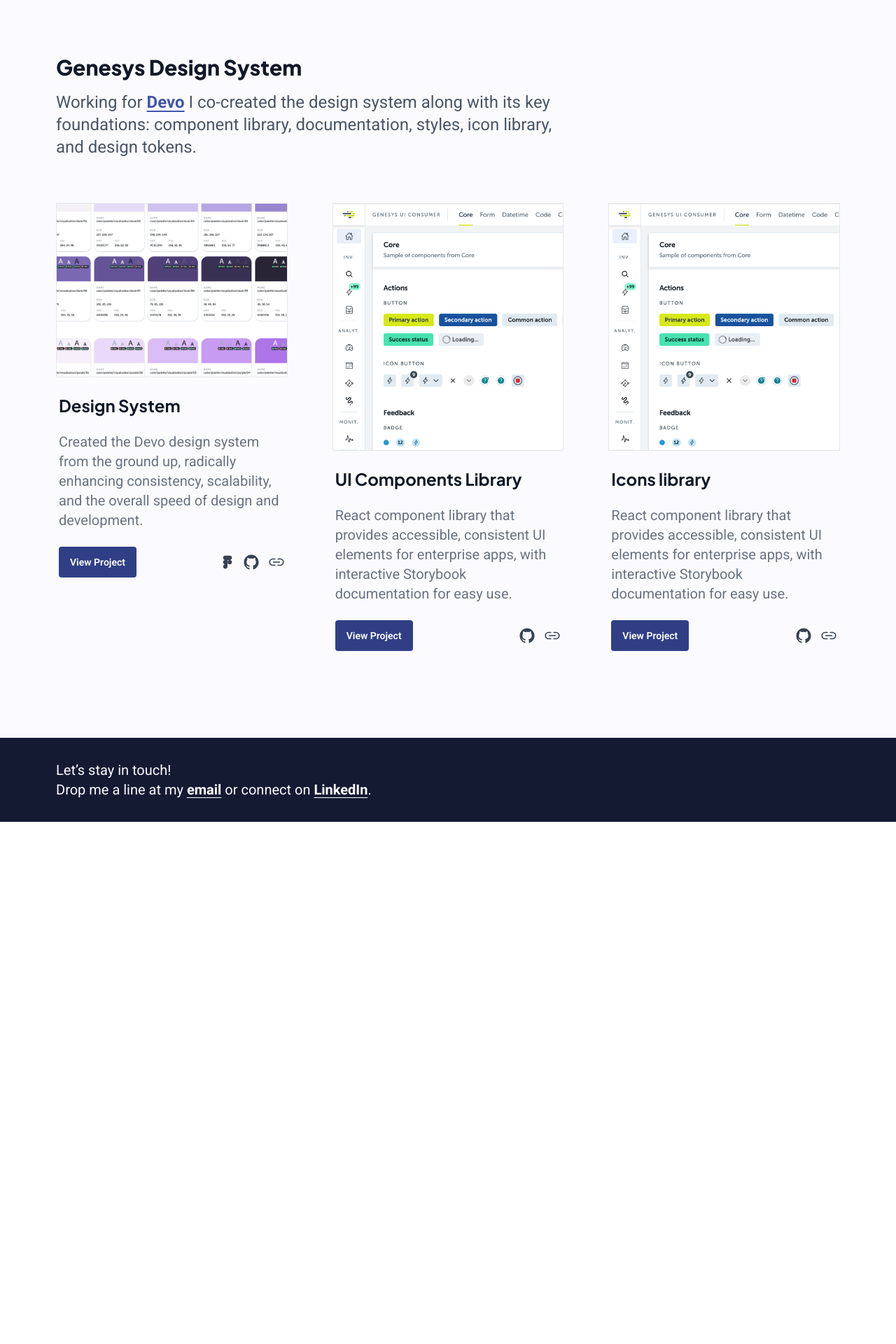
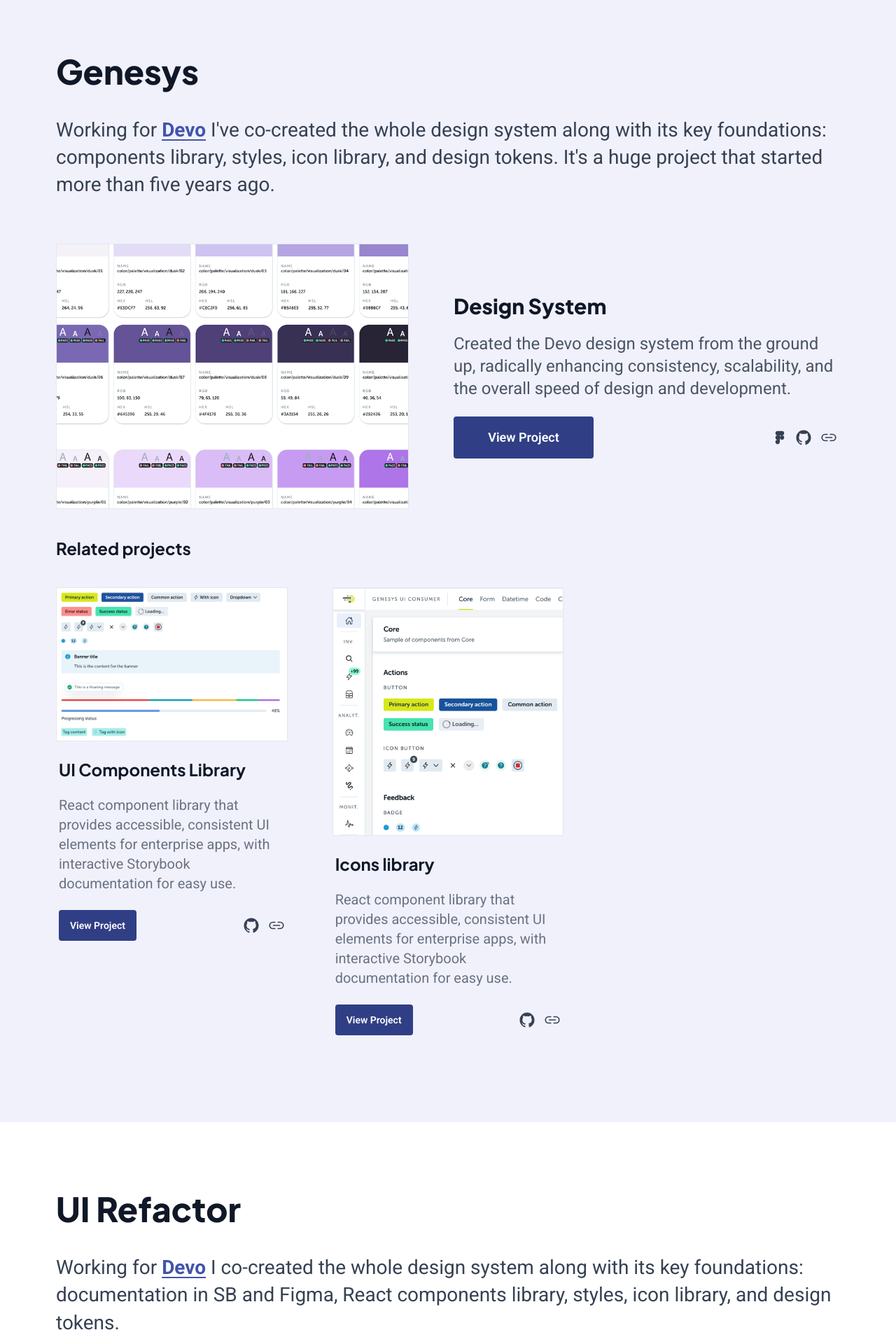
Before and after one commit to joseandresgranero/portfolio, a Next.js app: page / in a window 1280 px wide. Shown: the part 420-2340 px from the top of the page at 70% size. Before the commit the page ends 1594 px from the top, so only its background shows below. Built offline with nearby package versions, Linux system fonts and the light colour scheme.

Commit message:
Global adjustments

```diff
--- a/src/app/components/ProjectsCard.tsx
+++ b/src/app/components/ProjectsCard.tsx
@@ -16,6 +16,7 @@
 export const ProjectsCard: React.FC<ArticleCardProps> = ({
   title,
   description,
+  featured,
   image,
   imageHeight,
   imageWidth,
@@ -26,10 +27,16 @@
   figmaLink,
 }) => {
   return (
-    <div className="card card--project flex flex-col">
+    <div
+      className={`card card--project flex ${
+        featured ? "flex-row gap-15 items-center" : "flex-col"
+      }`}
+    >
       <a
         href={`/projects/${slug}`}
-        className="overflow-hidden border border-gray-200"
+        className={`${
+          featured ? "flex-[0_0_45%] max-w-[920px]" : "flex-[0 0 auto]"
+        } overflow-hidden border border-gray-200`}
         title={`View project '${title}'`}
       >
         <Image
@@ -40,14 +47,28 @@
           className="object-cover transition-all duration-200 hover:scale-110 hover:saturate-150"
         />
       </a>
-      <div className="px-1 py-6">
-        <h2 className="text-[24px] font-bold font-heading mb-5">{title}</h2>
-        <p className="text-gray-500">{description}</p>
+      <div className="px-1 py-6 max-w-[var(--max-width-text)]">
+        <h2
+          className={`${
+            featured ? "text-3xl font-extrabold" : "text-[24px] font-bold"
+          } font-heading mb-5`}
+        >
+          {title}
+        </h2>
+        <p
+          className={`${featured ? "text-2xl text-gray-600" : "text-gray-500"}`}
+        >
+          {description}
+        </p>
         <div className="flex items-center justify-between mt-6">
           <a
             href={`/projects/${slug}`}
             title={`View project '${title}'`}
-            className="px-4 py-3 bg-[var(--primary-color-weak)] text-sm font-medium text-white rounded cursor-pointer hover:bg-[var(--primary-color-weaker)] transition-colors duration-150 ease-in-out"
+            className={`${
+              featured
+                ? "px-8 py-4 min-w-[200px] text-lg text-center"
+                : "px-4 py-3 text-sm"
+            } bg-[var(--primary-color-weak)] font-medium text-white rounded cursor-pointer hover:bg-[var(--primary-color-weaker)] transition-colors duration-150 ease-in-out`}
           >
             View Project
           </a>
--- a/src/app/components/ProjectsSection.tsx
+++ b/src/app/components/ProjectsSection.tsx
@@ -6,15 +6,13 @@
 
 export const ProjectsSection = () => {
   return (
-    <section
-      id="projects"
-      className="bg-[var(--projects-bg-color)] px-[var(--padding-x-base)] md:px-[var(--padding-x-base-md)] py-10  md:py-25"
-    >
-      <div className="mb-16 max-w-[var(--max-width-text)]">
-        <div className="text-3xl font-extrabold mb-4 font-heading">
-          Genesys Design System
+    <section id="projects">
+      <div className="bg-[var(--projects-bg-color)] px-[var(--padding-x-base)] md:px-[var(--padding-x-base-md)] py-10  md:py-25">
+        <div className="mb-16 max-w-[var(--max-width-text-md)]">
+          <div className="text-5xl font-extrabold mb-10 font-heading">
+            Genesys
           </div>
-        <div className="text-2xl text-gray-600">
+          <div className="text-[28px] text-gray-700">
             Working for{" "}
             <Link
               href="https://devo.com"
@@ -24,13 +22,46 @@
             >
               Devo
             </Link>{" "}
-          I co-created the design system along with its key foundations:
-          component library, documentation, styles, icon library, and design
-          tokens.
+            I've co-created the whole design system along with its key
+            foundations: components library, styles, icon library, and design
+            tokens. It's a huge project that started more than five years ago.
           </div>
         </div>
-      <div className="grid xl:grid-cols-3 sm:grid-cols-2 grid-cols-1 grid-container gap-8 md:gap-16">
-        {projects.map((project, idx) => (
+        <div className="mb-10">
+          {projects
+            .filter(
+              (project) =>
+                project.cat.includes("design-system") &&
+                project.cat.includes("featured")
+            )
+            .map((project, idx) => (
+              <ProjectsCard
+                featured
+                key={`${project.slug}-${idx}`}
+                slug={project.slug}
+                title={project.shortTitle || project.title}
+                description={project.description}
+                figmaLink={project.figmaLink}
+                githubLink={project.githubLink}
+                storybookLink={project.storybookLink}
+                image={project.image}
+                imageAlt={project.imageAlt}
+                imageHeight={project.imageHeight}
+                imageWidth={project.imageWidth}
+              />
+            ))}
+        </div>
+        <div className="text-2xl font-bold mb-10 font-heading">
+          Related projects
+        </div>
+        <div className="grid sm:grid-cols-2 xl:grid-cols-3 grid-cols-1 grid-container gap-8 md:gap-16">
+          {projects
+            .filter(
+              (project) =>
+                project.cat.includes("design-system") &&
+                !project.cat.includes("featured")
+            )
+            .map((project, idx) => (
               <ProjectsCard
                 key={`${project.slug}-${idx}`}
                 slug={project.slug}
@@ -46,6 +77,75 @@
               />
             ))}
         </div>
+      </div>
+      <div className="bg-white px-[var(--padding-x-base)] md:px-[var(--padding-x-base-md)] py-10  md:py-25">
+        <div className="mb-16 max-w-[var(--max-width-text-md)]">
+          <div className="text-5xl font-extrabold mb-10 font-heading">
+            UI Refactor
+          </div>
+          <div className="text-[28px] text-gray-700">
+            Working for{" "}
+            <Link
+              href="https://devo.com"
+              target="_blank"
+              rel="noopener noreferrer"
+              className="text-[var(--primary-color-weaker)] font-bold underline underline-offset-4"
+            >
+              Devo
+            </Link>{" "}
+            I co-created the whole design system along with its key foundations:
+            documentation in SB and Figma, React components library, styles,
+            icon library, and design tokens.
+          </div>
+        </div>
+        <div className="mb-20">
+          {projects
+            .filter(
+              (project) =>
+                project.cat.includes("design-system") &&
+                project.cat.includes("featured")
+            )
+            .map((project, idx) => (
+              <ProjectsCard
+                featured
+                key={`${project.slug}-${idx}`}
+                slug={project.slug}
+                title={project.shortTitle || project.title}
+                description={project.description}
+                figmaLink={project.figmaLink}
+                githubLink={project.githubLink}
+                storybookLink={project.storybookLink}
+                image={project.image}
+                imageAlt={project.imageAlt}
+                imageHeight={project.imageHeight}
+                imageWidth={project.imageWidth}
+              />
+            ))}
+        </div>
+        <div className="grid sm:grid-cols-2 xl:grid-cols-3 grid-cols-1 grid-container gap-8 md:gap-16">
+          {projects
+            .filter(
+              (project) =>
+                project.cat.includes("design-system") &&
+                !project.cat.includes("featured")
+            )
+            .map((project, idx) => (
+              <ProjectsCard
+                key={`${project.slug}-${idx}`}
+                slug={project.slug}
+                title={project.shortTitle || project.title}
+                description={project.description}
+                figmaLink={project.figmaLink}
+                githubLink={project.githubLink}
+                storybookLink={project.storybookLink}
+                image={project.image}
+                imageAlt={project.imageAlt}
+                imageHeight={project.imageHeight}
+                imageWidth={project.imageWidth}
+              />
+            ))}
+        </div>
+      </div>
     </section>
   );
 };
--- a/src/app/data/projects.ts
+++ b/src/app/data/projects.tsx
@@ -1,9 +1,9 @@
 import { IArticle } from "@/types/article";
-//import { DesignSystemContent } from "../components/ProjectContent/DesignSystem";
 
 export const projects: IArticle[] = [
   {
     title: "Genesys Design System",
+    cat: ["design-system", "featured"],
     shortTitle: "Design System",
     role: "I led the creation of the design system, collaborating closely with frontend developers and my design team colleagues to ensure a cohesive and efficient design language across the platform.",
     description:
@@ -18,22 +18,25 @@
     figmaLink:
       "https://www.figma.com/design/wKTuF8eVSqEJWjsQarKydC/GDS---UI-Kit----v2.0.0",
     tags: ["UX/UI Architecture", "Figma", "Documentation", "Storybook"],
-    //content: () => DesignSystemContent,
   },
   {
     title: "Genesys UI React components library",
     shortTitle: "UI Components Library",
+    cat: ["design-system"],
     role: "I led the creation of the design system, collaborating closely with frontend developers and my design team colleagues to ensure a cohesive and efficient design language across the platform.",
     description:
       "React component library that provides accessible, consistent UI elements for enterprise apps, with interactive Storybook documentation for easy use.",
-    image: "/projects/genesys-ui/img/thumb-genesys-ui.png",
+    image: "/projects/genesys-ui/img/thumb-genesys-ui-landscape.png",
     imageAlt: "Genesys UI Banner",
+    imageWidth: 800,
+    imageHeight: 529,
     slug: "genesys-ui",
     storybookLink: "https://devoinc.github.io/genesys-ui",
     githubLink: "https://github.com/genesys-ui/react",
   },
   {
     title: "Genesys Icons library",
+    cat: ["design-system"],
     shortTitle: "Icons library",
     role: "I led the creation of the design system, collaborating closely with frontend developers and my design team colleagues to ensure a cohesive and efficient design language across the platform.",
     description:
--- a/src/app/globals.css
+++ b/src/app/globals.css
@@ -20,7 +20,8 @@
   --primary-color-weak: #303f85;
   --primary-color-strong: #151a33;
   --secondary-color: #fafaff;
-  --secondary-color-medium: #fbfbff;
+  --secondary-color-weak: #fbfbff;
+  --secondary-color-medium: #f7f7f8;
   --secondary-color-strong: #f1f1fc;
   --header-height: 98px;
   --header-height-compact: 64px;
@@ -29,7 +30,7 @@
   --hero-bg-color: var(--primary-color);
   --hero-text-color: var(--secondary-color);
   --hero-height: 300px;
-  --projects-bg-color: var(--secondary-color-medium);
+  --projects-bg-color: var(--secondary-color-strong);
   --max-width-text: 65ch;
   --max-width-text-sm: 45ch;
   --heading-color: var(--primary-color-strong);
--- a/src/app/layout.tsx
+++ b/src/app/layout.tsx
@@ -65,6 +65,21 @@
     title: "Jose Andres Granero - Portfolio",
   },
   manifest: "/site.webmanifest",
+  openGraph: {
+    title: "Jose Andrés Granero - Product Designer — UX/UI & Design Systems",
+    description:
+      "Portfolio of Jose Andrés Granero, Product Designer, showcasing UX Architecture and Design Systems projects.",
+    url: "https://joseandresgranero.com",
+    siteName: "Jose Andrés Granero - Portfolio",
+    images: [
+      {
+        url: "/assets/img/social-preview.png",
+        width: 330,
+        height: 330,
+      },
+    ],
+    type: "website",
+  },
 };
 
 export default function RootLayout({
--- a/src/types/article.d.ts
+++ b/src/types/article.d.ts
@@ -2,8 +2,9 @@
 
 export interface IArticle {
   title: string;
+  cat: string[];
   shortTitle?: string;
-  description: string;
+  description: React.ReactNode;
   role: string;
   image: string;
   imageAlt: string;
@@ -19,7 +20,8 @@
 
 export interface ArticleCardProps {
   title: string;
-  description: string;
+  featured?: boolean;
+  description: React.ReactNode;
   image: string;
   imageAlt: string;
   imageHeight?: number;
```
Also changed, not shown: public/assets/img/social-preview.png (added), public/projects/genesys-ui/img/thumb-genesys-ui-landscape.png (added). Lines whose indentation alone changed are shown as unchanged.
